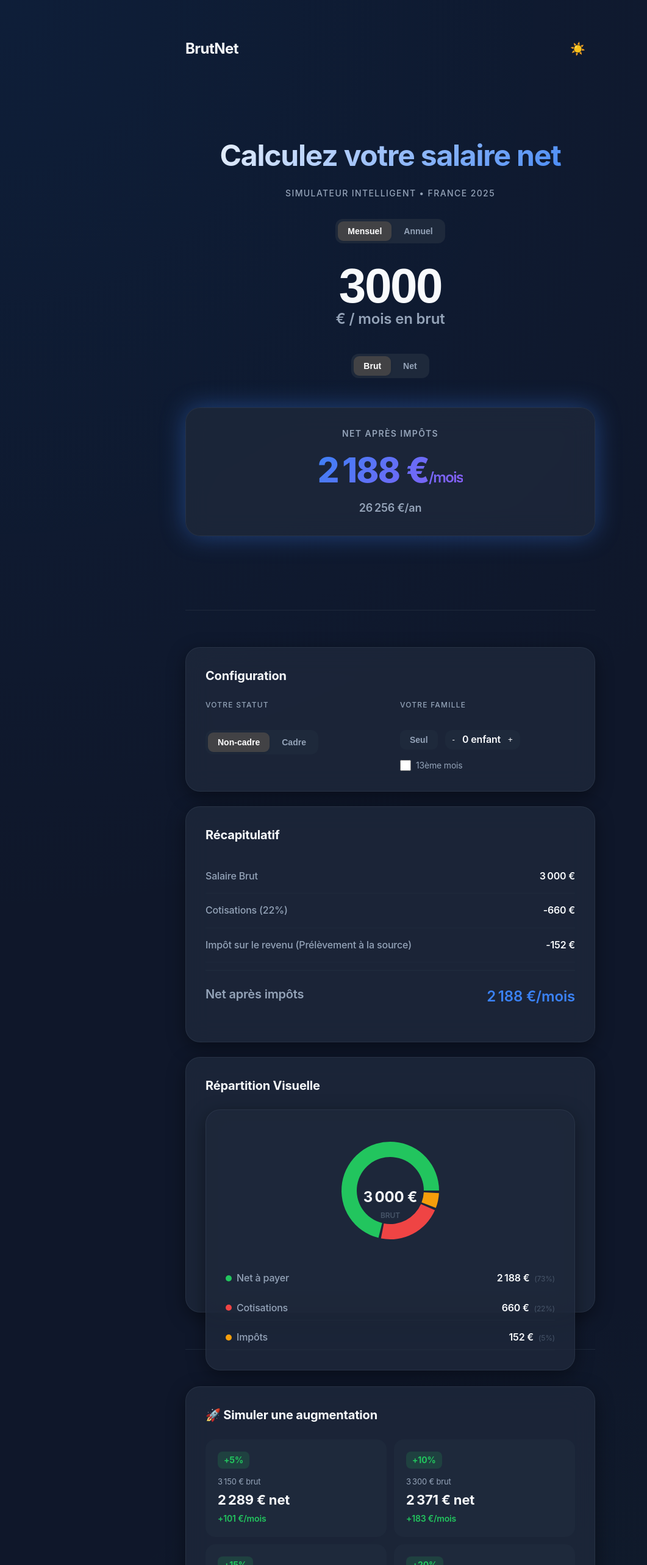
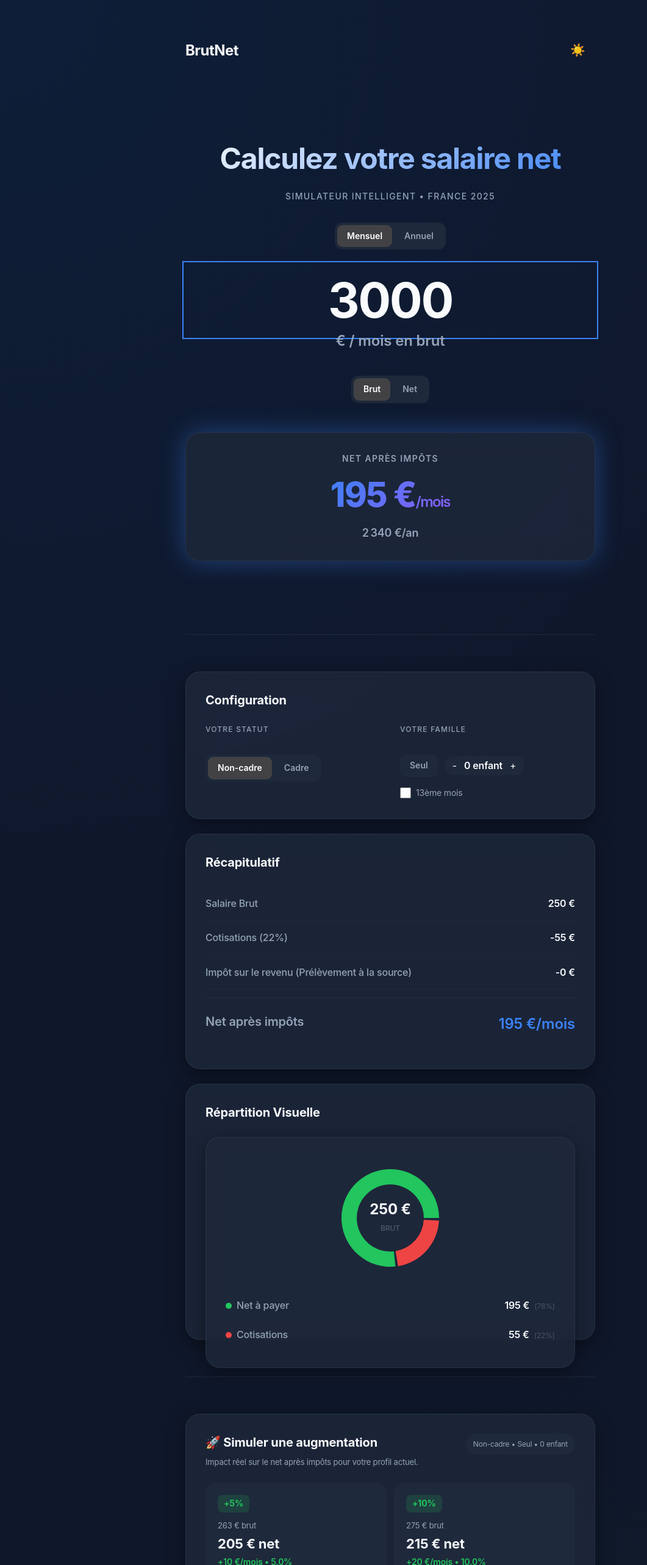
Before and after one commit to HAAMZA7/Simulateur-Brut-Net, a React (Vite) app: page / in a window 1280 px wide. Shown: the top 2566 px of the page at 61% size, without its empty margins (0-1061 px from the left). Built offline with nearby package versions, Linux system fonts and the light colour scheme.

Commit message:
feat: polish brutnet ux and vercel prod setup

```diff
--- a/src/App.tsx
+++ b/src/App.tsx
@@ -1,4 +1,4 @@
-import { useState, useMemo, useCallback } from 'react'
+import { useState, useMemo, useCallback, useEffect } from 'react'
 import { motion } from 'framer-motion'
 import { SalaryChart } from './components/SalaryChart'
 import { ComparisonMode } from './components/ComparisonMode'
@@ -18,10 +18,11 @@ const TRANCHES_IMPOT = [
 ]
 
 function calculerParts(isMarried: boolean, enfants: number): number {
+    const enfantsCount = Math.max(0, enfants)
     let parts = isMarried ? 2 : 1
-    if (enfants >= 1) parts += 0.5
-    if (enfants >= 2) parts += 0.5
-    if (enfants >= 3) parts += (enfants - 2) * 1
+    if (enfantsCount >= 1) parts += 0.5
+    if (enfantsCount >= 2) parts += 0.5
+    if (enfantsCount >= 3) parts += (enfantsCount - 2) * 1
     return parts
 }
 
@@ -38,13 +39,24 @@ function calculerImpot(revenuNetImposable: number, parts: number): number {
 }
 
 type Theme = 'dark' | 'light'
+const THEME_STORAGE_KEY = 'brutnet-theme'
 
 function App() {
-    const [theme, setTheme] = useState<Theme>('dark')
+    const [theme, setTheme] = useState<Theme>(() => {
+        if (typeof window === 'undefined') return 'dark'
+
+        const storedTheme = window.localStorage.getItem(THEME_STORAGE_KEY)
+        if (storedTheme === 'light' || storedTheme === 'dark') {
+            return storedTheme
+        }
+
+        return 'dark'
+    })
     const toggleTheme = () => setTheme(prev => prev === 'dark' ? 'light' : 'dark')
 
-    useMemo(() => {
+    useEffect(() => {
         document.documentElement.setAttribute('data-theme', theme)
+        window.localStorage.setItem(THEME_STORAGE_KEY, theme)
     }, [theme])
 
     const [montant, setMontant] = useState('3000')
@@ -57,24 +69,27 @@ function App() {
 
     const taux = isCadre ? TAUX_CADRE : TAUX_NON_CADRE
     const parts = calculerParts(isMarried, enfants)
+    const annualFactor = is13thMonth ? 13 : 12
+    const formatMoney = useCallback((n: number) => n.toLocaleString('fr-FR', { maximumFractionDigits: 0 }), [])
 
     const calculerResultat = useCallback((brutInput: number) => {
         const netAvantImpots = brutInput * (1 - taux)
         const cotisations = brutInput - netAvantImpots
-        const netAnnuelAvantImpots = netAvantImpots * 12
+        const netAnnuelAvantImpots = netAvantImpots * annualFactor
         const impotAnnuel = calculerImpot(netAnnuelAvantImpots, parts)
-        const impotMensuel = impotAnnuel / 12
+        const impotMensuel = annualFactor > 0 ? impotAnnuel / annualFactor : 0
         const netApresImpots = netAvantImpots - impotMensuel
         return { netApresImpots, cotisations, impotMensuel, netAvantImpots }
-    }, [taux, parts])
+    }, [taux, parts, annualFactor])
 
     const resultat = useMemo(() => {
-        const valeur = parseFloat(montant.replace(/\s/g, '')) || 0
-        let brutMensuel: number, netAvantImpots: number, cotisations: number
+        const valeur = Number.parseFloat(montant.replace(/\s/g, '').replace(',', '.'))
+        const saisie = Number.isFinite(valeur) && valeur > 0 ? valeur : 0
+        let brutMensuel = 0
+        let netAvantImpots = 0
+        let cotisations = 0
 
-        // Convertir en mensuel si annuel
-        const diviseur = is13thMonth ? 13 : 12
-        const valeurMensuelle = isAnnual ? valeur / diviseur : valeur
+        const valeurMensuelle = annualFactor > 0 ? saisie / annualFactor : saisie
 
         if (mode === 'brut') {
             brutMensuel = valeurMensuelle
@@ -82,19 +97,18 @@ function App() {
             cotisations = brutMensuel - netAvantImpots
         } else {
             netAvantImpots = valeurMensuelle
-            brutMensuel = valeurMensuelle / (1 - taux)
+            brutMensuel = taux < 1 ? valeurMensuelle / (1 - taux) : 0
             cotisations = brutMensuel - netAvantImpots
         }
 
-        const netAnnuelAvantImpots = netAvantImpots * 12
+        const netAnnuelAvantImpots = netAvantImpots * annualFactor
         const impotAnnuel = calculerImpot(netAnnuelAvantImpots, parts)
-        const impotMensuel = impotAnnuel / 12
+        const impotMensuel = annualFactor > 0 ? impotAnnuel / annualFactor : 0
         const netApresImpots = netAvantImpots - impotMensuel
         const tauxImposition = netAnnuelAvantImpots > 0 ? (impotAnnuel / netAnnuelAvantImpots) * 100 : 0
 
-        // Calculer annuel
-        const brutAnnuel = brutMensuel * (is13thMonth ? 13 : 12)
-        const netApresImpotsAnnuel = netApresImpots * 12
+        const brutAnnuel = brutMensuel * annualFactor
+        const netApresImpotsAnnuel = netApresImpots * annualFactor
 
         return {
             brut: brutMensuel,
@@ -107,9 +121,7 @@ function App() {
             netApresImpotsAnnuel,
             tauxImposition
         }
-    }, [montant, taux, mode, parts, isAnnual, is13thMonth])
-
-    const fmt = (n: number) => n.toLocaleString('fr-FR', { maximumFractionDigits: 0 })
+    }, [montant, taux, mode, parts, annualFactor, isAnnual])
 
     const animProps: any = {
         initial: { opacity: 0, y: 30 },
@@ -122,7 +134,12 @@ function App() {
         <div className="app-container">
             <header className="apple-header">
                 <span className="apple-header__logo">BrutNet</span>
-                <button onClick={toggleTheme} className="apple-toggle__btn" style={{ fontSize: '20px' }}>
+                <button
+                    onClick={toggleTheme}
+                    className="apple-toggle__btn"
+                    style={{ fontSize: '20px' }}
+                    aria-label={theme === 'dark' ? 'Passer au thème clair' : 'Passer au thème sombre'}
+                >
                     {theme === 'dark' ? '☀️' : '🌙'}
                 </button>
             </header>
@@ -153,6 +170,8 @@ function App() {
                             onChange={(e) => setMontant(e.target.value.replace(/[^0-9]/g, ''))}
                             className="apple-input"
                             autoFocus
+                            inputMode="numeric"
+                            aria-label="Montant du salaire"
                         />
                         <span className="apple-input-unit">€ / {isAnnual ? 'an' : 'mois'} en {mode}</span>
                     </div>
@@ -170,8 +189,8 @@ function App() {
                         transition={{ delay: 0.3, duration: 0.5 }}
                     >
                         <span className="result-highlight__label">Net après impôts</span>
-                        <span className="result-highlight__value">{fmt(resultat.netApresImpots)} €<span className="result-highlight__suffix">/mois</span></span>
-                        <span className="result-highlight__annual">{fmt(resultat.netApresImpotsAnnuel)} €/an</span>
+                        <span className="result-highlight__value">{formatMoney(resultat.netApresImpots)} €<span className="result-highlight__suffix">/mois</span></span>
+                        <span className="result-highlight__annual">{formatMoney(resultat.netApresImpotsAnnuel)} €/an</span>
                     </motion.div>
                 </section>
 
@@ -184,18 +203,25 @@ function App() {
                         <div>
                             <span className="hero-label" style={{ fontSize: '12px' }}>VOTRE STATUT</span>
                             <div className="apple-toggle">
-                                <button className={`apple-toggle__btn ${!isCadre ? 'apple-toggle__btn--active' : ''}`} onClick={() => setIsCadre(false)}>Non-cadre</button>
-                                <button className={`apple-toggle__btn ${isCadre ? 'apple-toggle__btn--active' : ''}`} onClick={() => setIsCadre(true)}>Cadre</button>
+                                <button type="button" className={`apple-toggle__btn ${!isCadre ? 'apple-toggle__btn--active' : ''}`} onClick={() => setIsCadre(false)}>Non-cadre</button>
+                                <button type="button" className={`apple-toggle__btn ${isCadre ? 'apple-toggle__btn--active' : ''}`} onClick={() => setIsCadre(true)}>Cadre</button>
                             </div>
                         </div>
                         <div>
                             <span className="hero-label" style={{ fontSize: '12px' }}>VOTRE FAMILLE</span>
                             <div style={{ display: 'flex', gap: '12px', alignItems: 'center', flexWrap: 'wrap' }}>
-                                <button className={`apple-toggle__btn ${isMarried ? 'apple-toggle__btn--active' : ''}`} style={{ background: 'var(--color-bg-secondary)' }} onClick={() => setIsMarried(!isMarried)}>{isMarried ? 'Couple' : 'Seul'}</button>
+                                <button
+                                    type="button"
+                                    className={`apple-toggle__btn ${isMarried ? 'apple-toggle__btn--active' : ''}`}
+                                    style={{ background: 'var(--color-bg-secondary)' }}
+                                    onClick={() => setIsMarried(!isMarried)}
+                                >
+                                    {isMarried ? 'Couple' : 'Seul'}
+                                </button>
                                 <div className="apple-toggle" style={{ gap: '12px', padding: '4px 12px' }}>
-                                    <button onClick={() => setEnfants(Math.max(0, enfants - 1))} style={{ background: 'none', border: 'none', cursor: 'pointer', color: 'var(--color-text-primary)' }}>-</button>
+                                    <button type="button" onClick={() => setEnfants(Math.max(0, enfants - 1))} style={{ background: 'none', border: 'none', cursor: 'pointer', color: 'var(--color-text-primary)' }}>-</button>
                                     <span style={{ fontWeight: 600 }}>{enfants} enfant{enfants > 1 ? 's' : ''}</span>
-                                    <button onClick={() => setEnfants(enfants + 1)} style={{ background: 'none', border: 'none', cursor: 'pointer', color: 'var(--color-text-primary)' }}>+</button>
+                                    <button type="button" onClick={() => setEnfants(enfants + 1)} style={{ background: 'none', border: 'none', cursor: 'pointer', color: 'var(--color-text-primary)' }}>+</button>
                                 </div>
                             </div>
                             {/* Option 13ème mois */}
@@ -214,19 +240,19 @@ function App() {
                     <h2 className="apple-card__title">Récapitulatif</h2>
                     <div className="apple-list-row">
                         <span className="apple-list-label">Salaire Brut</span>
-                        <span className="apple-list-value">{fmt(resultat.brut)} €</span>
+                        <span className="apple-list-value">{formatMoney(resultat.brut)} €</span>
                     </div>
                     <div className="apple-list-row">
                         <span className="apple-list-label">Cotisations ({resultat.tauxCotisations}%)</span>
-                        <span className="apple-list-value">-{fmt(resultat.cotisations)} €</span>
+                        <span className="apple-list-value">-{formatMoney(resultat.cotisations)} €</span>
                     </div>
                     <div className="apple-list-row">
                         <span className="apple-list-label">Impôt sur le revenu (Prélèvement à la source)</span>
-                        <span className="apple-list-value">-{fmt(resultat.impotMensuel)} €</span>
+                        <span className="apple-list-value">-{formatMoney(resultat.impotMensuel)} €</span>
                     </div>
                     <div className="apple-list-row apple-list-row--total">
                         <span className="apple-list-label" style={{ fontSize: '20px', fontWeight: 600 }}>Net après impôts</span>
-                        <span className="apple-list-value">{fmt(resultat.netApresImpots)} €/mois</span>
+                        <span className="apple-list-value">{formatMoney(resultat.netApresImpots)} €/mois</span>
                     </div>
                 </motion.section>
 
@@ -234,11 +260,11 @@ function App() {
                 <motion.section className="apple-card" {...animProps}>
                     <h2 className="apple-card__title">Répartition Visuelle</h2>
                     <div style={{ height: '300px' }}>
-                        <SalaryChart
-                            netApresImpots={resultat.netApresImpots}
-                            cotisations={resultat.cotisations}
-                            impot={resultat.impotMensuel}
-                        />
+                    <SalaryChart
+                        netApresImpots={resultat.netApresImpots}
+                        cotisations={resultat.cotisations}
+                        impot={resultat.impotMensuel}
+                    />
                     </div>
                 </motion.section>
 
@@ -259,6 +285,7 @@ function App() {
                     <EmployerCost
                         brutMensuel={resultat.brut}
                         isCadre={isCadre}
+                        annualFactor={annualFactor}
                     />
                 </motion.section>
             </main>
--- a/src/components/ComparisonMode.tsx
+++ b/src/components/ComparisonMode.tsx
@@ -15,6 +15,7 @@ interface ComparisonModeProps {
 
 export function ComparisonMode({ currentBrut, isCadre, isMarried, enfants, calculerResultat }: ComparisonModeProps) {
     const augmentations = [5, 10, 15, 20];
+    const profileLabel = `${isCadre ? 'Cadre' : 'Non-cadre'} • ${isMarried ? 'Couple' : 'Seul'} • ${enfants} enfant${enfants > 1 ? 's' : ''}`;
 
     const comparisons = useMemo(() => {
         const current = calculerResultat(currentBrut);
@@ -26,7 +27,9 @@ export function ComparisonMode({ currentBrut, isCadre, isMarried, enfants, calcu
                 newBrut,
                 newNet: result.netApresImpots,
                 delta: result.netApresImpots - current.netApresImpots,
-                deltaPct: ((result.netApresImpots - current.netApresImpots) / current.netApresImpots) * 100
+                deltaPct: current.netApresImpots > 0
+                    ? ((result.netApresImpots - current.netApresImpots) / current.netApresImpots) * 100
+                    : 0
             };
         });
     }, [currentBrut, calculerResultat]);
@@ -40,7 +43,17 @@ export function ComparisonMode({ currentBrut, isCadre, isMarried, enfants, calcu
             whileInView={{ opacity: 1, y: 0 }}
             viewport={{ once: true }}
         >
-            <h3 className="apple-card__title">🚀 Simuler une augmentation</h3>
+            <div style={{ display: 'flex', justifyContent: 'space-between', gap: '16px', alignItems: 'start', flexWrap: 'wrap', marginBottom: '24px' }}>
+                <div>
+                    <h3 className="apple-card__title" style={{ marginBottom: '8px' }}>🚀 Simuler une augmentation</h3>
+                    <p style={{ fontSize: '13px', color: 'var(--color-text-secondary)' }}>
+                        Impact réel sur le net après impôts pour votre profil actuel.
+                    </p>
+                </div>
+                <span style={{ fontSize: '12px', color: 'var(--color-text-secondary)', background: 'var(--color-bg-secondary)', padding: '8px 12px', borderRadius: '999px' }}>
+                    {profileLabel}
+                </span>
+            </div>
             <div className="simulation-grid">
                 {comparisons.map((c) => (
                     <motion.div
@@ -52,7 +65,7 @@ export function ComparisonMode({ currentBrut, isCadre, isMarried, enfants, calcu
                         <div className="simulation-details">
                             <div className="simulation-brut">{fmt(c.newBrut)} € brut</div>
                             <div className="simulation-net">{fmt(c.newNet)} € net</div>
-                            <div className="simulation-delta">+{fmt(c.delta)} €/mois</div>
+                            <div className="simulation-delta">+{fmt(c.delta)} €/mois • {c.deltaPct.toFixed(1)}%</div>
                         </div>
                     </motion.div>
                 ))}
--- a/src/components/SalaryChart.tsx
+++ b/src/components/SalaryChart.tsx
@@ -1,5 +1,6 @@
 import { PieChart, Pie, Cell, ResponsiveContainer, Tooltip } from 'recharts';
 import { motion } from 'framer-motion';
+import { useMemo } from 'react';
 
 interface SalaryChartProps {
     netApresImpots: number;
@@ -10,11 +11,11 @@ interface SalaryChartProps {
 const COLORS = ['#22c55e', '#ef4444', '#f59e0b'];
 
 export function SalaryChart({ netApresImpots, cotisations, impot }: SalaryChartProps) {
-    const data = [
+    const data = useMemo(() => [
         { name: 'Net à payer', value: netApresImpots, color: '#22c55e' },
         { name: 'Cotisations', value: cotisations, color: '#ef4444' },
         { name: 'Impôts', value: impot, color: '#f59e0b' },
-    ].filter(d => d.value > 0);
+    ].filter(d => d.value > 0), [netApresImpots, cotisations, impot]);
 
     const total = data.reduce((acc, d) => acc + d.value, 0);
     const fmt = (n: number) => n.toLocaleString('fr-FR', { maximumFractionDigits: 0 });
@@ -24,6 +25,7 @@ export function SalaryChart({ netApresImpots, cotisations, impot }: SalaryChartP
             className="apple-card"
             style={{ display: 'flex', flexDirection: 'column', alignItems: 'center', position: 'relative' }}
         >
+            {data.length > 0 ? (
                 <ResponsiveContainer width="100%" height={200}>
                     <PieChart>
                         <Pie
@@ -41,7 +43,7 @@ export function SalaryChart({ netApresImpots, cotisations, impot }: SalaryChartP
                             ))}
                         </Pie>
                         <Tooltip
-                        formatter={(value: any) => [`${fmt(Number(value))} €`]}
+                            formatter={(value: number | string) => [`${fmt(Number(value))} €`]}
                             contentStyle={{
                                 backgroundColor: 'var(--color-surface-card)',
                                 borderColor: 'var(--color-border-subtle)',
@@ -54,6 +56,11 @@ export function SalaryChart({ netApresImpots, cotisations, impot }: SalaryChartP
                         />
                     </PieChart>
                 </ResponsiveContainer>
+            ) : (
+                <div style={{ height: 200, display: 'grid', placeItems: 'center', color: 'var(--color-text-secondary)', textAlign: 'center', padding: '24px' }}>
+                    Aucun montant à afficher pour le moment.
+                </div>
+            )}
 
             <div style={{ position: 'absolute', top: '50%', left: '50%', transform: 'translate(-50%, -150%)', textAlign: 'center', pointerEvents: 'none' }}>
                 <span style={{ display: 'block', fontSize: '24px', fontWeight: 700, color: 'var(--color-text-primary)' }}>{fmt(total)} €</span>
--- a/src/index.css
+++ b/src/index.css
@@ -68,6 +68,17 @@ body {
     -webkit-font-smoothing: antialiased;
     letter-spacing: -0.011em;
     line-height: 1.47059;
+}
+
+button,
+input {
+    font: inherit;
+}
+
+button:focus-visible,
+input:focus-visible {
+    outline: 2px solid var(--color-brand);
+    outline-offset: 3px;
 }
 
 /* =========================================
@@ -587,3 +598,14 @@ body {
         transform: translateY(-3px);
     }
 }
+
+@media (prefers-reduced-motion: reduce) {
+    *,
+    *::before,
+    *::after {
+        animation-duration: 0.01ms !important;
+        animation-iteration-count: 1 !important;
+        transition-duration: 0.01ms !important;
+        scroll-behavior: auto !important;
+    }
+}
--- a/src/main.tsx
+++ b/src/main.tsx
@@ -2,6 +2,21 @@ import { StrictMode } from 'react'
 import { createRoot } from 'react-dom/client'
 import App from './App'
 import './index.css'
+
+const THEME_STORAGE_KEY = 'brutnet-theme'
+
+function applyInitialTheme() {
+    if (typeof window === 'undefined') return
+
+    const storedTheme = window.localStorage.getItem(THEME_STORAGE_KEY)
+    const theme = storedTheme === 'light' || storedTheme === 'dark'
+        ? storedTheme
+        : 'dark'
+
+    document.documentElement.setAttribute('data-theme', theme)
+}
+
+applyInitialTheme()
 
 createRoot(document.getElementById('root')!).render(
     <StrictMode>
```
Also changed, not shown: index.html (+2 -9 lines), src/components/EmployerCost.tsx (+9 -2 lines), vite.config.ts (+11 -0 lines), vercel.json (added). Lines whose indentation alone changed are shown as unchanged.
